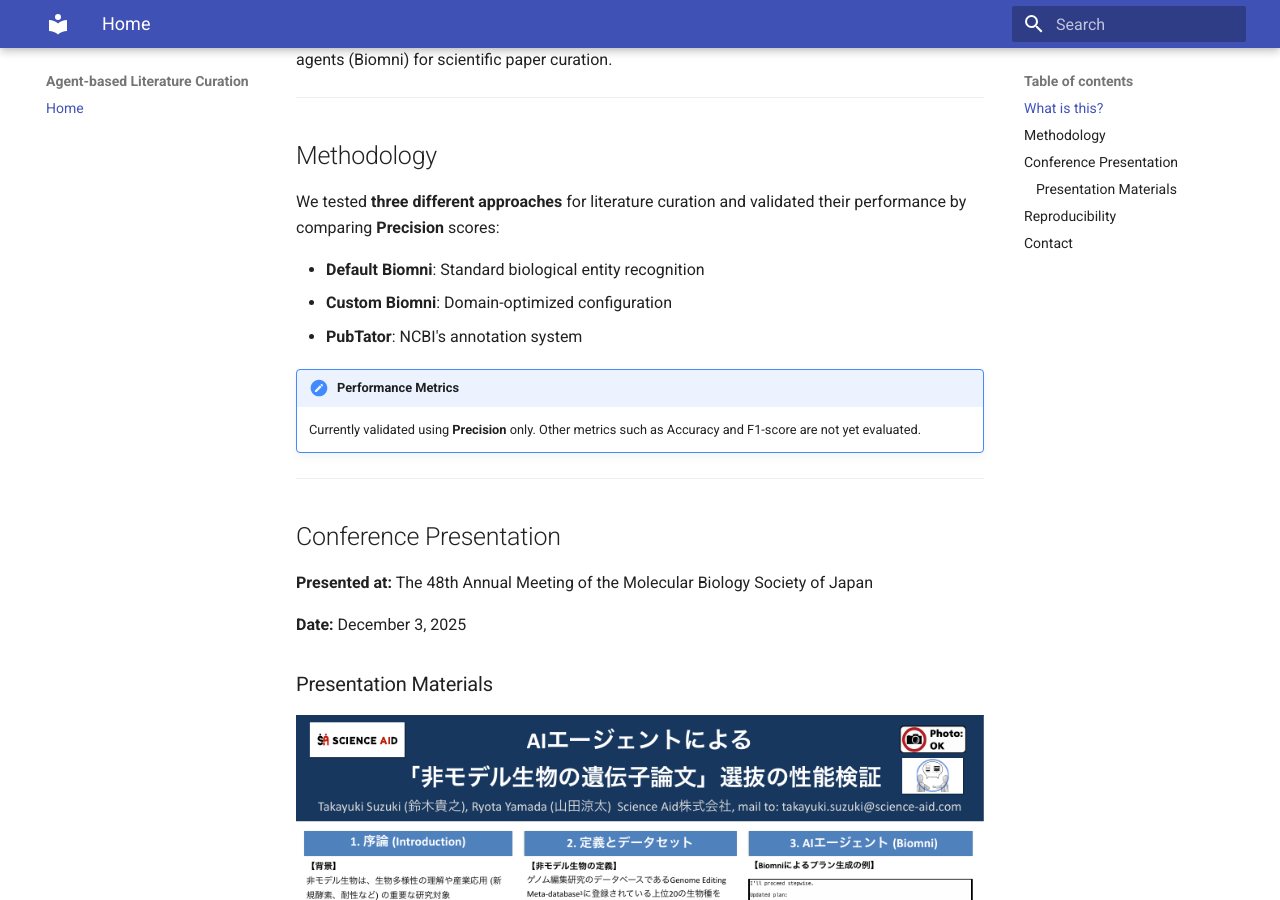
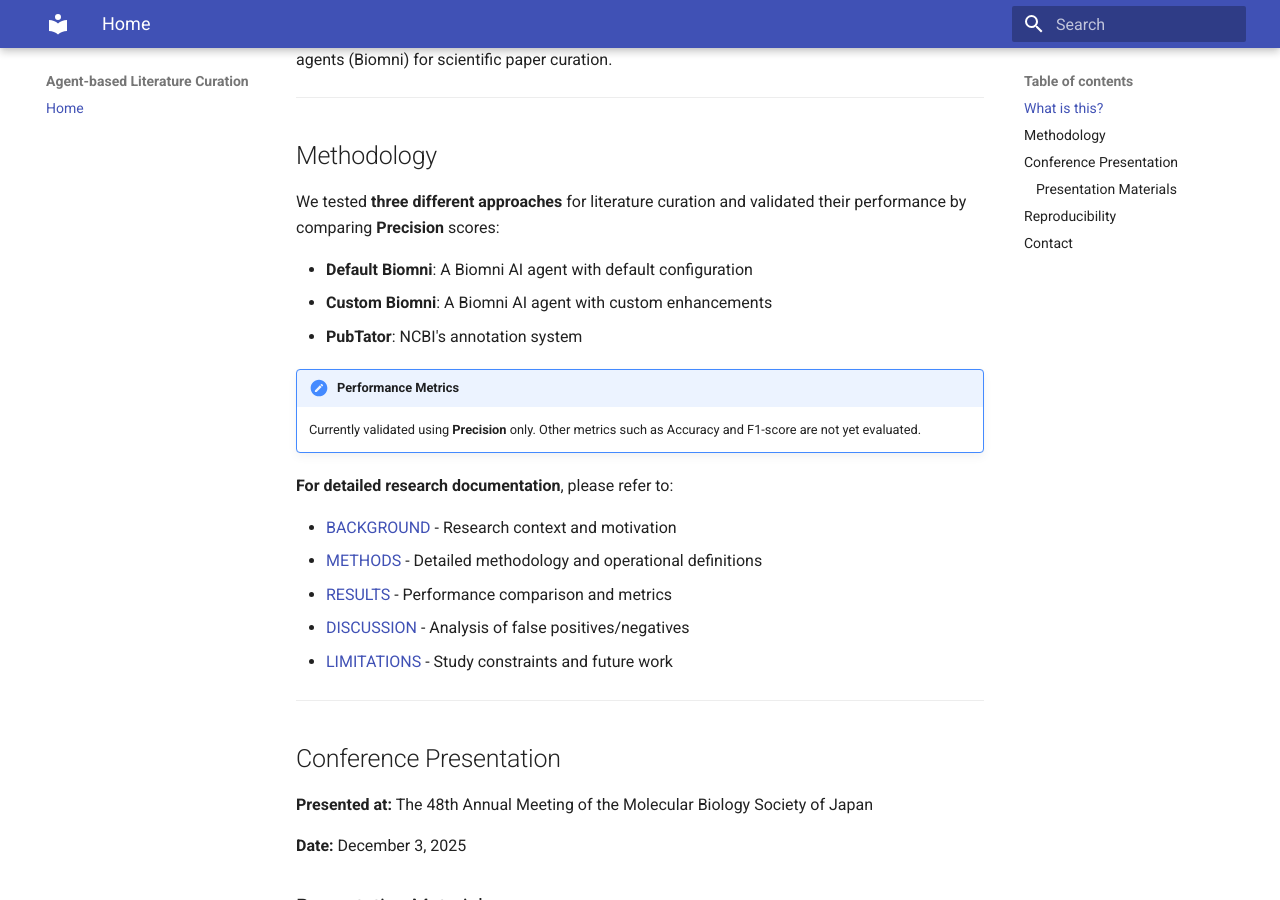
Before and after one commit to science-aid/agent-based-literature-curation, an MkDocs documentation site: the page built from docs/index.md, in a window 1280 px wide and 900 px high, scrolled down 251 px. Built offline with MkDocs 1.6.1 and Material for MkDocs 9.7.7, drawn with Linux system fonts in a browser that asks for light colours.

Commit message:
Add links to detailed research documentation
- Add references to BACKGROUND, METHODS, RESULTS, DISCUSSION, and LIMITATIONS
- Include brief descriptions for each documentation section
- Improve navigation to detailed research content

🤖 Generated with [Claude Code](https://claude.com/claude-code)

Co-Authored-By: Claude <noreply@anthropic.com>

```diff
--- a/docs/index.md
+++ b/docs/index.md
@@ -12,12 +12,20 @@ This research validates a method for obtaining high-quality, low-noise literatur
 
 We tested **three different approaches** for literature curation and validated their performance by comparing **Precision** scores:
 
-- **Default Biomni**: Standard biological entity recognition
-- **Custom Biomni**: Domain-optimized configuration
+- **Default Biomni**: A Biomni AI agent with default configuration
+- **Custom Biomni**: A Biomni AI agent with custom enhancements
 - **PubTator**: NCBI's annotation system
 
 !!! note "Performance Metrics"
     Currently validated using **Precision** only. Other metrics such as Accuracy and F1-score are not yet evaluated.
+
+**For detailed research documentation**, please refer to:
+
+- [BACKGROUND](research/BACKGROUND.md) - Research context and motivation
+- [METHODS](research/METHODS.md) - Detailed methodology and operational definitions
+- [RESULTS](research/RESULTS.md) - Performance comparison and metrics
+- [DISCUSSION](research/DISCUSSION.md) - Analysis of false positives/negatives
+- [LIMITATIONS](research/LIMITATIONS.md) - Study constraints and future work
 
 ---
 
```
